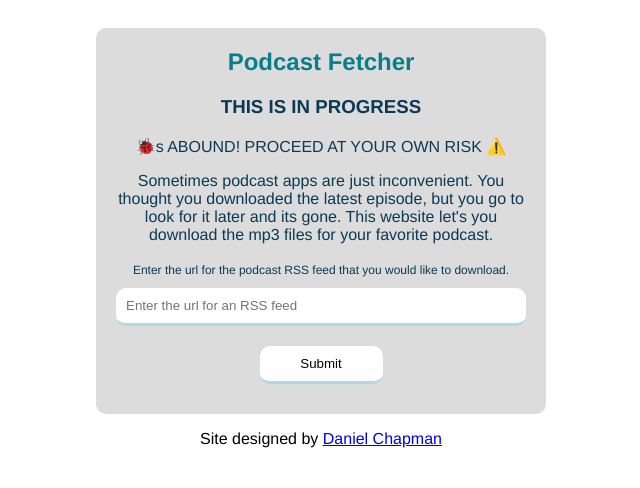
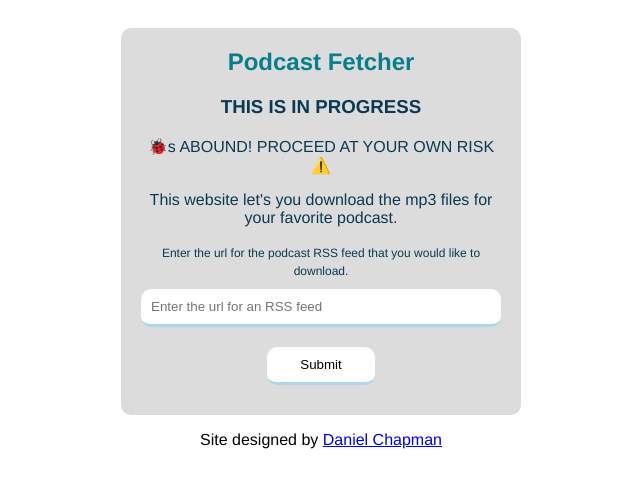
Before and after one commit to dschapman/get-podcasts-from-rss-feed, a Next.js app: page / in a window 1280 px wide. Shown: the top 488 px of the page, without its empty margins (319-959 px from the left). Built offline with nearby package versions, Linux system fonts and the light colour scheme.

Commit message:
simplify code & copy

```diff
--- a/src/download-podcast.js
+++ b/src/download-podcast.js
@@ -21,11 +21,13 @@ async function downloadPodcast({ feed, downloads, setDownloads, CORS_PROXY }) {
       .then((res) => {
         fileDownload(res.data, filename);
         setDownloads(downloads + 1);
+        console.log(
+          `${filename}" downloaded! ${downloads}/${feed.items.length}`
+        );
       })
       .catch((error) => {
         console.log(error);
       });
-    console.log(`${filename}" downloaded!`);
   }
 }
 export default downloadPodcast;
--- a/src/form.js
+++ b/src/form.js
@@ -19,7 +19,7 @@ const MyForm = styled.form`
   background: gainsboro;
   border-radius: 10px;
   min-width: 300px;
-  max-width: 450px;
+  max-width: 400px;
   padding: 20px;
   text-align: center;
   input,
@@ -46,7 +46,7 @@ const MyForm = styled.form`
   h2 {
     text-align: center;
     margin-top: 0;
-    color: ${colors.metallicseaweed}
+    color: ${colors.metallicseaweed};
   }
 `;
 
@@ -122,7 +122,7 @@ function Form() {
       setStatus("downloading");
       async function fetchData() {
         await downloadPodcast({ feed, downloads, setDownloads, CORS_PROXY });
-        setStatus("")
+        setStatus("");
       }
       fetchData();
     }
@@ -130,22 +130,15 @@ function Form() {
 
   function Feed() {
     function DownloadStatus() {
-      const [progress, setProgress] = React.useState({});
-      React.useEffect(() => {
-        setProgress({ downloads: downloads, length: feed.items.length });
-      }, [downloads, feed]);
       if (status === "") {
         return (
           <div className="message">
-            Warning this will download all {progress.length} episodes.
+            Warning this will download all {feed.items.length} episodes.
           </div>
         );
       } else if (status === "downloading") {
         return (
           <div>
-            <div>
-              Currently Downloading {progress.downloads}/{progress.length}
-            </div>
             <Page isLoading={true} />
           </div>
         );
@@ -159,7 +152,8 @@ function Form() {
         <FeedPreview>
           <h3>{feed.title}</h3>
           <p id="description">{feed.description}</p>
-          <button disabled={status=="downloading"}
+          <button
+            disabled={status == "downloading"}
             onClick={(event) => {
               event.preventDefault();
               setDownloads(0);
@@ -182,9 +176,7 @@ function Form() {
       <h3>THIS IS IN PROGRESS</h3>
       <p>🐞s ABOUND! PROCEED AT YOUR OWN RISK ⚠️</p>
       <p>
-        Sometimes podcast apps are just inconvenient. You thought you downloaded
-        the latest episode, but you go to look for it later and its gone. This
-        website let's you download the mp3 files for your favorite podcast.
+        This website let's you download the mp3 files for your favorite podcast.
       </p>
       <label htmlFor="url">
         Enter the url for the podcast RSS feed that you would like to download.
@@ -202,6 +194,7 @@ function Form() {
           event.preventDefault();
           setStatus("loading");
         }}
+        disabled={status == "loading"}
       >
         Submit
       </button>
```
